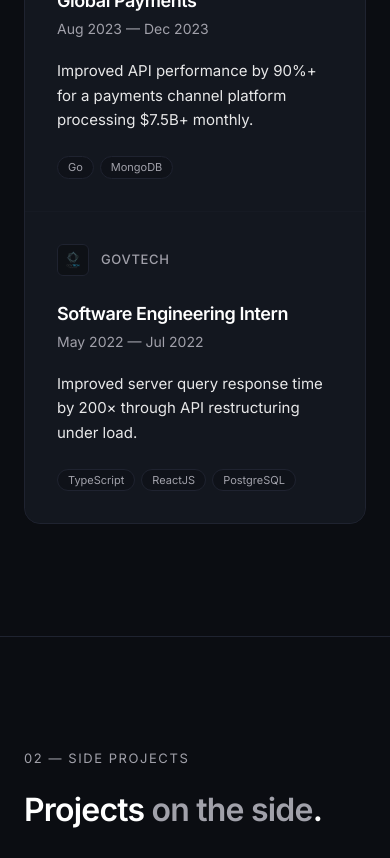
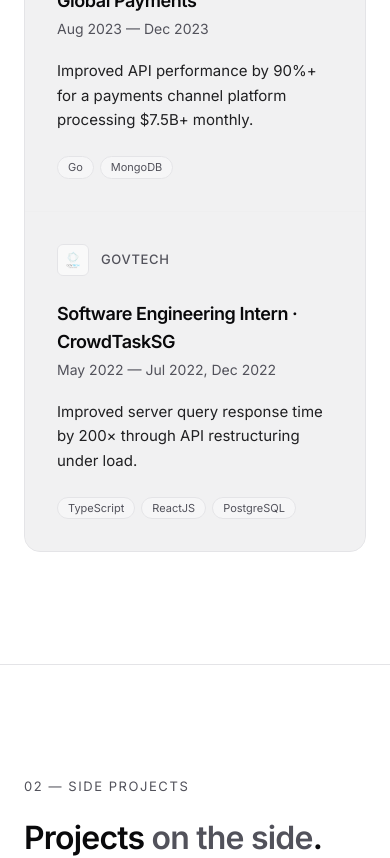
Before and after one commit to marcuspeh/marcuspeh.github.io, a Next.js app: page / in a window 390 px wide. Shown: the part 2864-3722 px from the top of the page. Built offline with nearby package versions, Linux system fonts and the light colour scheme.

Commit message:
Update theme

```diff
--- a/app/globals.css
+++ b/app/globals.css
@@ -3,13 +3,45 @@
 @tailwind utilities;
 
 :root {
+  /* Dark mode is the default. */
+  --bg-rgb: 11 13 18;
+  --surface-rgb: 16 19 26;
+  --surface-hover-rgb: 22 26 35;
+  --border-rgb: 31 35 48;
+  --primary-rgb: 255 255 255;
+  --primary-muted-rgb: 161 161 170;
+  --primary-dim-rgb: 113 113 122;
+  --accent-rgb: 59 130 246;
+
+  /* Ambient + grid overlays (dark defaults). */
+  --ambient-grid: rgba(255, 255, 255, 0.018);
+  --ambient-top-fade: rgba(255, 255, 255, 0.04);
+  --ambient-glyph-highlight: rgba(255, 255, 255, 0.15);
+
   color-scheme: dark;
+}
+
+@media (prefers-color-scheme: light) {
+  :root {
+    --bg-rgb: 255 255 255;
+    --surface-rgb: 244 244 245;
+    --surface-hover-rgb: 228 228 231;
+    --border-rgb: 228 228 231;
+    --primary-rgb: 9 9 11;
+    --primary-muted-rgb: 82 82 91;
+    --primary-dim-rgb: 113 113 122;
+    --accent-rgb: 37 99 235;
+
+    --ambient-grid: rgba(0, 0, 0, 0.05);
+    --ambient-top-fade: rgba(0, 0, 0, 0.035);
+    --ambient-glyph-highlight: rgba(255, 255, 255, 0.7);
+
+    color-scheme: light;
+  }
 }
 
 html,
 body {
-  background-color: #0b0d12;
-  color: #ffffff;
   -webkit-font-smoothing: antialiased;
   -moz-osx-font-smoothing: grayscale;
   text-rendering: optimizeLegibility;
@@ -17,7 +49,7 @@ body {
 
 ::selection {
   background-color: rgba(59, 130, 246, 0.25);
-  color: #ffffff;
+  color: rgb(var(--primary-rgb));
 }
 
 @layer base {
@@ -31,14 +63,14 @@ body {
     height: 10px;
   }
   ::-webkit-scrollbar-track {
-    background: #0b0d12;
+    background: rgb(var(--bg-rgb));
   }
   ::-webkit-scrollbar-thumb {
-    background: #1f2330;
+    background: rgb(var(--border-rgb));
     border-radius: 8px;
   }
   ::-webkit-scrollbar-thumb:hover {
-    background: #2a2f3d;
+    background: rgb(var(--surface-hover-rgb));
   }
 }
 
@@ -65,4 +97,15 @@ body {
     mix-blend-mode: overlay;
     opacity: 0.5;
   }
+  .bg-ambient-grid {
+    background-image: linear-gradient(var(--ambient-grid) 1px, transparent 1px),
+      linear-gradient(90deg, var(--ambient-grid) 1px, transparent 1px);
+  }
+  .bg-ambient-top-fade {
+    background-image: radial-gradient(
+      ellipse at top,
+      var(--ambient-top-fade),
+      transparent 60%
+    );
+  }
 }
--- a/app/layout.tsx
+++ b/app/layout.tsx
@@ -48,9 +48,38 @@ export const metadata: Metadata = {
   },
 };
 
+// Sets the initial color-scheme before React hydrates so the browser
+// renders form controls, scrollbars, and the page background correctly
+// for the user's system preference.
+const themeBootstrapScript = `
+(function () {
+  try {
+    var prefersLight = window.matchMedia('(prefers-color-scheme: light)').matches;
+    var scheme = prefersLight ? 'light' : 'dark';
+    document.documentElement.style.colorScheme = scheme;
+  } catch (e) {}
+})();
+`;
+
 export default function RootLayout({children}: {children: React.ReactNode}) {
   return (
-    <html lang="en" className={inter.variable}>
+    <html lang="en" className={inter.variable} suppressHydrationWarning>
+      <head>
+        <script
+          // eslint-disable-next-line react/no-danger
+          dangerouslySetInnerHTML={{__html: themeBootstrapScript}}
+        />
+        <meta
+          name="theme-color"
+          content="#0B0D12"
+          media="(prefers-color-scheme: dark)"
+        />
+        <meta
+          name="theme-color"
+          content="#FFFFFF"
+          media="(prefers-color-scheme: light)"
+        />
+      </head>
       <body className="bg-bg text-primary font-sans antialiased">
         {children}
       </body>
--- a/components/navbar.tsx
+++ b/components/navbar.tsx
@@ -28,7 +28,7 @@ export function Navbar() {
           href="#top"
           className="group flex items-center gap-2 text-sm font-semibold tracking-tight"
         >
-          <span className="flex h-7 w-7 items-center justify-center rounded-md border border-border bg-surface/60 text-primary transition-colors duration-300 group-hover:border-white/30">
+          <span className="flex h-7 w-7 items-center justify-center rounded-md border border-border bg-surface/60 text-primary transition-colors duration-300 group-hover:border-primary/30">
             <span className="text-xs">M</span>
           </span>
           <span>Marcus Peh</span>
@@ -50,7 +50,7 @@ export function Navbar() {
           href="https://github.com/marcuspeh"
           target="_blank"
           rel="noopener noreferrer"
-          className="hidden rounded-full border border-border bg-surface/60 px-4 py-2 text-sm font-medium transition-all duration-300 hover:border-white/20 hover:bg-surface-hover md:inline-flex"
+          className="hidden rounded-full border border-border bg-surface/60 px-4 py-2 text-sm font-medium transition-all duration-300 hover:border-primary/20 hover:bg-surface-hover md:inline-flex"
         >
           ★ GitHub
         </a>
--- a/components/sections/CoreSystems.tsx
+++ b/components/sections/CoreSystems.tsx
@@ -22,7 +22,7 @@ export function CoreSystems() {
       <div aria-hidden className="pointer-events-none absolute inset-0 -z-10">
         <div className="absolute left-1/4 top-1/4 h-[500px] w-[500px] rounded-full bg-accent/[0.06] blur-3xl" />
         <div className="absolute right-1/4 bottom-1/4 h-[500px] w-[500px] rounded-full bg-accent/[0.04] blur-3xl" />
-        <div className="absolute inset-0 bg-[linear-gradient(rgba(255,255,255,0.018)_1px,transparent_1px),linear-gradient(90deg,rgba(255,255,255,0.018)_1px,transparent_1px)] bg-[size:80px_80px] [mask-image:radial-gradient(ellipse_at_top,black_20%,transparent_70%)]" />
+        <div className="absolute inset-0 bg-ambient-grid bg-[size:80px_80px] [mask-image:radial-gradient(ellipse_at_top,black_20%,transparent_70%)]" />
       </div>
 
       <div className="mx-auto w-full max-w-content">
@@ -64,7 +64,7 @@ function SystemCaseStudy({system, index}: {system: CoreSystem; index: number}) {
       whileInView={{opacity: 1, y: 0}}
       viewport={{once: true, margin: '-80px'}}
       transition={{duration: 0.8, delay: index * 0.1, ease}}
-      className="group relative overflow-hidden rounded-3xl border border-border bg-surface/30 transition-colors duration-500 hover:border-white/15"
+      className="group relative overflow-hidden rounded-3xl border border-border bg-surface/30 transition-colors duration-500 hover:border-primary/15"
     >
       {/* Top meta bar */}
       <div className="flex items-center justify-between border-b border-border/60 px-6 py-4 md:px-10">
--- a/components/sections/FeaturedProjects.tsx
+++ b/components/sections/FeaturedProjects.tsx
@@ -79,7 +79,7 @@ function ProjectColumn({
         />
         <div
           aria-hidden
-          className="absolute inset-0 bg-[radial-gradient(circle_at_30%_30%,rgba(255,255,255,0.15),transparent_60%)]"
+          className="absolute inset-0 bg-[radial-gradient(circle_at_30%_30%,var(--ambient-glyph-highlight),transparent_60%)]"
         />
         <ProjectGlyph index={index} />
       </div>
@@ -126,7 +126,7 @@ function ProjectGlyph({index}: {index: number}) {
     <svg
       key="server"
       viewBox="0 0 320 200"
-      className="h-full w-full text-white/90"
+      className="h-full w-full text-primary/90"
       fill="none"
     >
       <rect
@@ -170,7 +170,7 @@ function ProjectGlyph({index}: {index: number}) {
     <svg
       key="spending"
       viewBox="0 0 320 200"
-      className="h-full w-full text-white/90"
+      className="h-full w-full text-primary/90"
       fill="none"
     >
       <path
@@ -197,7 +197,7 @@ function ProjectGlyph({index}: {index: number}) {
     <svg
       key="trading"
       viewBox="0 0 320 200"
-      className="h-full w-full text-white/90"
+      className="h-full w-full text-primary/90"
       fill="none"
     >
       <path
--- a/components/sections/Hero.tsx
+++ b/components/sections/Hero.tsx
@@ -24,7 +24,7 @@ export function Hero() {
       {/* Background ambient gradient */}
       <div aria-hidden className="pointer-events-none absolute inset-0 -z-10">
         <div className="absolute left-1/2 top-0 h-[700px] w-[1000px] -translate-x-1/2 rounded-full bg-accent/[0.07] blur-3xl" />
-        <div className="absolute inset-0 bg-[radial-gradient(ellipse_at_top,rgba(255,255,255,0.04),transparent_60%)]" />
+        <div className="absolute inset-0 bg-ambient-top-fade" />
         <div className="absolute inset-x-0 top-0 h-px bg-gradient-to-r from-transparent via-border to-transparent" />
       </div>
 
--- a/components/sections/SelectedWork.tsx
+++ b/components/sections/SelectedWork.tsx
@@ -69,7 +69,7 @@ function ExperienceRow({
     <motion.article
       whileHover={{y: -2}}
       transition={{duration: 0.3, ease}}
-      className={`group relative mt-8 overflow-hidden rounded-3xl border border-border transition-colors duration-500 hover:border-white/15 ${
+      className={`group relative mt-8 overflow-hidden rounded-3xl border border-border transition-colors duration-500 hover:border-primary/15 ${
         featured ? 'bg-surface/50 p-8 md:p-14' : 'bg-surface/30 p-8 md:p-10'
       }`}
     >
--- a/components/ui/Button.tsx
+++ b/components/ui/Button.tsx
@@ -22,9 +22,9 @@ const sizes: Record<Size, string> = {
 
 const variants: Record<Variant, string> = {
   primary:
-    'bg-white text-bg hover:bg-white/90 shadow-[0_1px_0_0_rgba(255,255,255,0.05)_inset,0_8px_24px_-8px_rgba(255,255,255,0.2)]',
+    'bg-primary text-bg hover:bg-primary/90 shadow-[0_1px_0_0_rgb(var(--primary-rgb)/0.05)_inset,0_8px_24px_-8px_rgb(var(--primary-rgb)/0.2)]',
   secondary:
-    'border border-border bg-surface/60 text-primary backdrop-blur-md hover:bg-surface-hover hover:border-white/20',
+    'border border-border bg-surface/60 text-primary backdrop-blur-md hover:bg-surface-hover hover:border-primary/20',
   ghost: 'text-primary-muted hover:text-primary',
 };
 
--- a/data/experience.ts
+++ b/data/experience.ts
@@ -68,8 +68,8 @@ export const experience: ExperienceItem[] = [
     id: 'govtech',
     company: 'GovTech',
     logo: GovTechLogo,
-    role: 'Software Engineering Intern',
-    period: 'May 2022 — Jul 2022',
+    role: 'Software Engineering Intern · CrowdTaskSG',
+    period: 'May 2022 — Jul 2022, Dec 2022',
     location: 'Singapore',
     highlights: [
       'Improved server query response time by 200× through API restructuring under load.',
--- a/tailwind.config.js
+++ b/tailwind.config.js
@@ -8,18 +8,18 @@ module.exports = {
   theme: {
     extend: {
       colors: {
-        bg: '#0B0D12',
-        surface: '#10131A',
-        'surface-hover': '#161A23',
-        border: '#1F2330',
+        bg: 'rgb(var(--bg-rgb) / <alpha-value>)',
+        surface: 'rgb(var(--surface-rgb) / <alpha-value>)',
+        'surface-hover': 'rgb(var(--surface-hover-rgb) / <alpha-value>)',
+        border: 'rgb(var(--border-rgb) / <alpha-value>)',
         primary: {
-          DEFAULT: '#FFFFFF',
-          muted: '#A1A1AA',
-          dim: '#71717A',
+          DEFAULT: 'rgb(var(--primary-rgb) / <alpha-value>)',
+          muted: 'rgb(var(--primary-muted-rgb) / <alpha-value>)',
+          dim: 'rgb(var(--primary-dim-rgb) / <alpha-value>)',
         },
         accent: {
-          DEFAULT: '#3B82F6',
-          muted: '#3B82F620',
+          DEFAULT: 'rgb(var(--accent-rgb) / <alpha-value>)',
+          muted: 'rgb(var(--accent-rgb) / 0.12)',
         },
       },
       fontFamily: {
```
